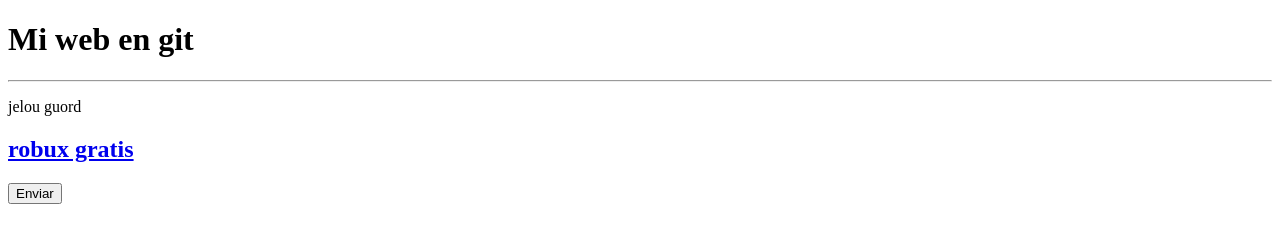
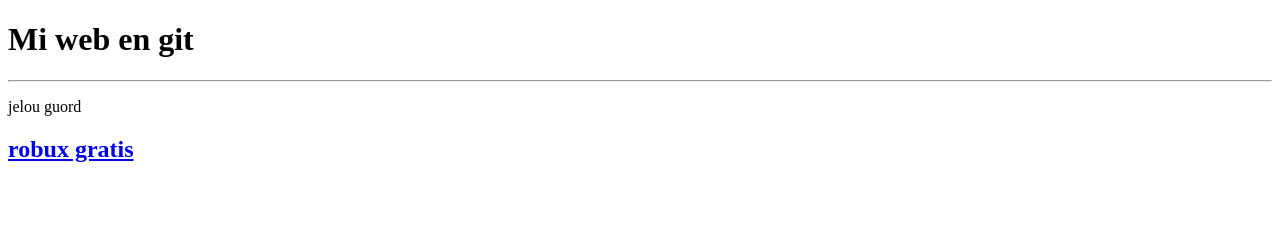
Before and after one commit to Aleks209-OK/webgit, a plain HTML site: page index.html in a window 1280 px wide. Drawn offline with Linux system fonts and the light colour scheme.

```diff
--- a/index.html
+++ b/index.html
@@ -5,13 +5,11 @@
     <meta name="viewport" content="width=device-width, initial-scale=1.0">
     <title>Document</title>
 </head>
-<body>
+<body >
     <h1>Mi web en git</h1>
     <hr>
     <p>jelou guord</p>
     <h2><a href ="https://youtu.be/dQw4w9WgXcQ?si=oXbbtQXnEqOX4uco"> robux gratis</a></h2>
-    <form action="n" method="get">
-        <input type="button" value="Enviar">
-    </form>
+
 </body>
 </html>
```
Also changed, not shown: 1 other file.
